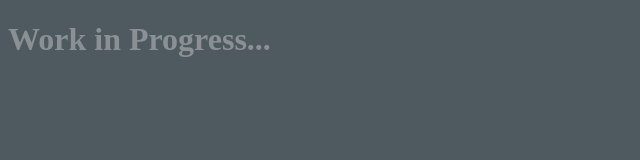
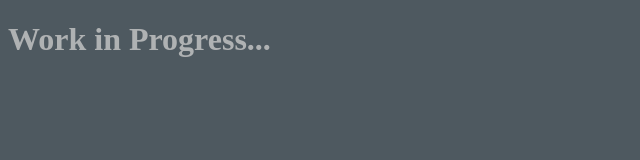
Before and after one commit to shafferz/shafferz.github.io, a plain HTML site: page index.html in a window 1280 px wide. Shown: the whole page, without its empty margins (0-640 px from the left). Drawn offline with Linux system fonts and the light colour scheme.

Commit message:
Update: Cosmetic

```diff
--- a/index.html
+++ b/index.html
@@ -8,7 +8,7 @@
         background-color: rgb(78, 89, 96);
       }
       h1 {
-        color: rgba(200, 200, 200, 0.5);
+        color: rgba(200, 200, 200, 0.8);
       }
     </style>
   </head>
```
